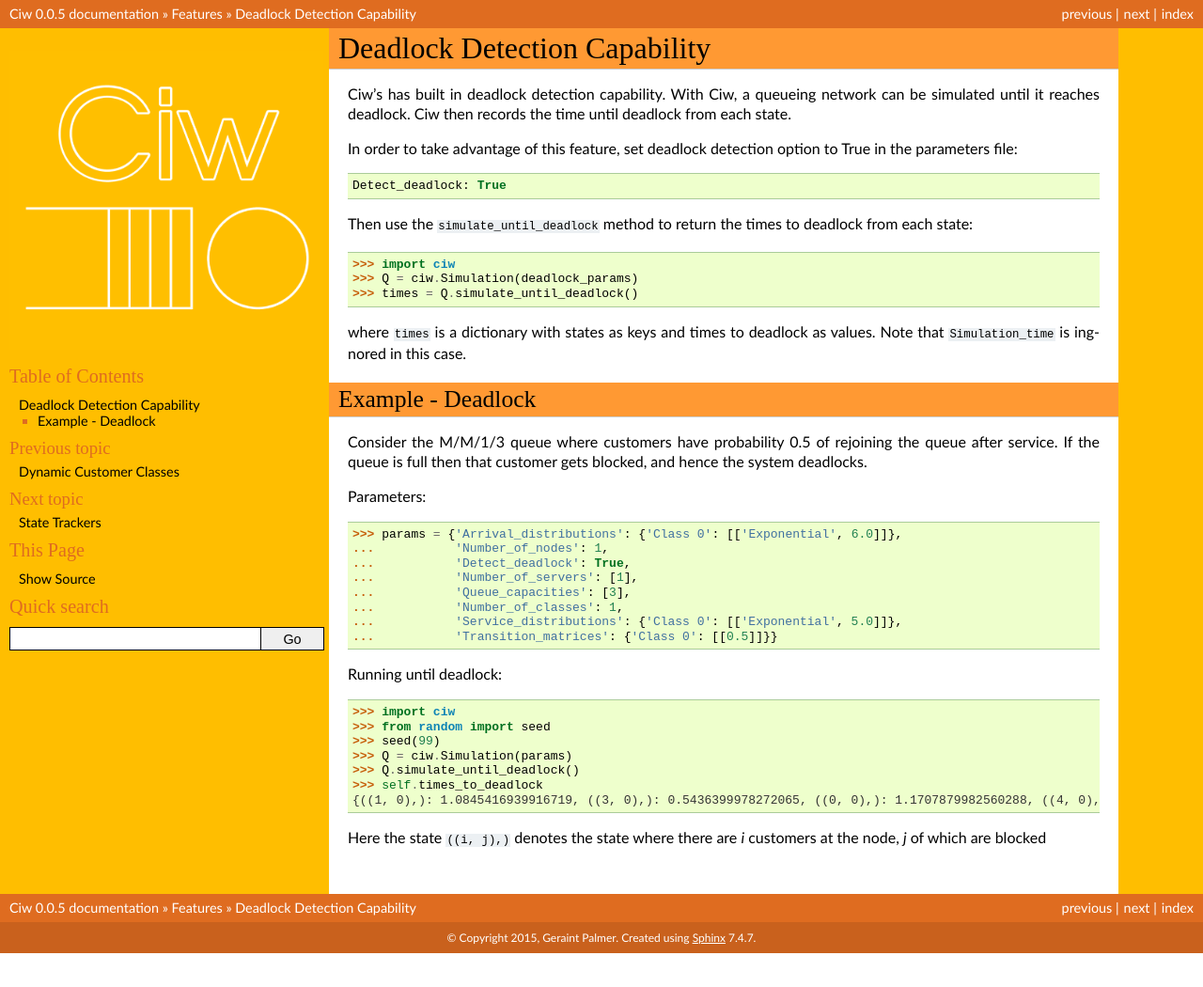
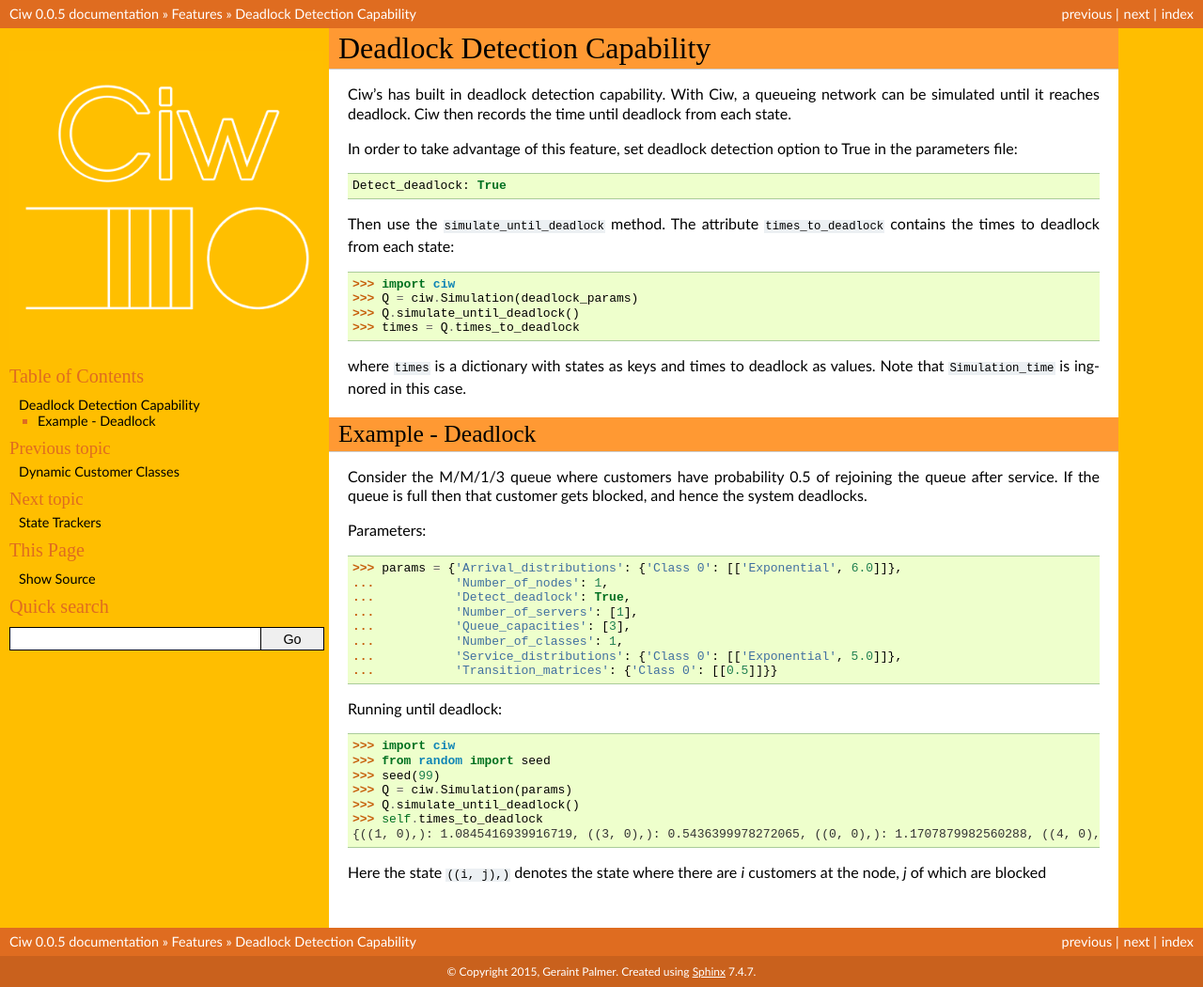
Before and after one commit to CiwPython/Ciw, a Sphinx documentation site: the page built from docs/Features/deadlock.rst, in a window 1280 px wide. Shown: the whole page at 94% size. Built offline with Sphinx 7.4.7, drawn with Linux system fonts in a browser that asks for light colours; before the commit the page ends 1014 px from its top, so only the background shows below that.

Commit message:
fix deadlock docs

```diff
--- a/docs/Features/deadlock.rst
+++ b/docs/Features/deadlock.rst
@@ -10,11 +10,12 @@
 
     Detect_deadlock: True
 
-Then use the :code:`simulate_until_deadlock` method to return the times to deadlock from each state::
+Then use the :code:`simulate_until_deadlock` method. The attribute :code:`times_to_deadlock` contains the times to deadlock from each state::
 
    >>> import ciw
    >>> Q = ciw.Simulation(deadlock_params) # doctest:+SKIP
-   >>> times = Q.simulate_until_deadlock() # doctest:+SKIP
+   >>> Q.simulate_until_deadlock() # doctest:+SKIP
+   >>> times = Q.times_to_deadlock # doctest:+SKIP
 
 where :code:`times` is a dictionary with states as keys and times to deadlock as values. Note that :code:`Simulation_time` is ingnored in this case.
 
```
